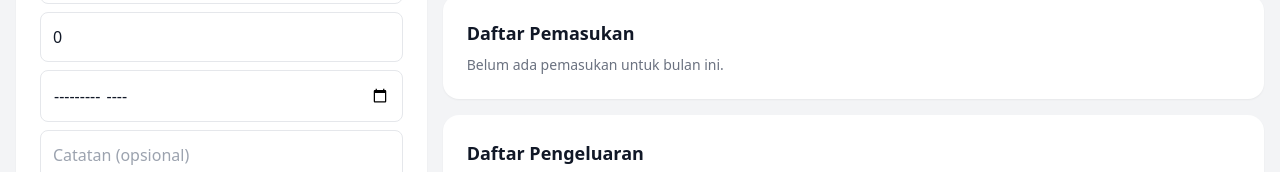
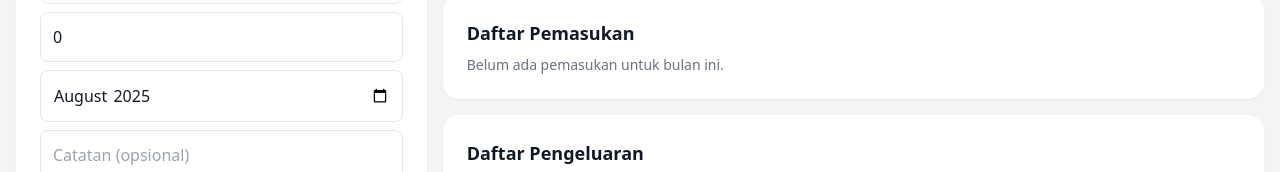
Before and after one commit to verinverdian/financial-planner, a Next.js app: page / in a window 1280 px wide. Shown: the part 410-582 px from the top of the page. Built offline with nearby package versions, Linux system fonts and the light colour scheme.

Commit message:
updated default month income form

```diff
--- a/src/components/IncomeForm.tsx
+++ b/src/components/IncomeForm.tsx
@@ -3,9 +3,12 @@ import { useState } from 'react';
 import type { Income } from '@/types/income';
 
 export default function IncomeForm({ onAdd }: { onAdd: (income: Income) => void }) {
+  const today = new Date();
+  const currentMonth = `${today.getFullYear()}-${String(today.getMonth() + 1).padStart(2, '0')}`;
+
   const [source, setSource] = useState('');
   const [amount, setAmount] = useState('');
-  const [month, setMonth] = useState('');
+  const [month, setMonth] = useState<string>(currentMonth); // default bulan ini
   const [note, setNote] = useState('');
 
   const formatNumber = (value: string) => {
```
